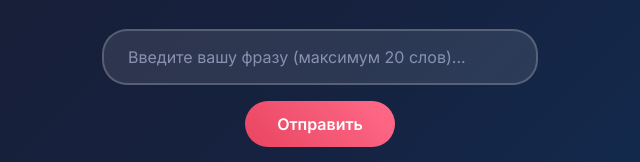
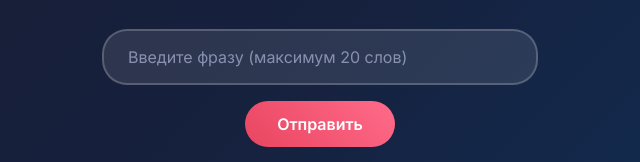
Before and after one commit to BurtsevAnton/open-the-door, a plain HTML site: page index.html in a window 1280 px wide. Shown: the part 363-525 px from the top of the page, 320-960 px from the left. Drawn offline with Linux system fonts and the light colour scheme.

Commit message:
instruction fixed

```diff
--- a/index.html
+++ b/index.html
@@ -316,7 +316,7 @@
                 type="text"
                 class="input-field"
                 id="userInput"
-                placeholder="Введите вашу фразу (максимум 20 слов)..."
+                placeholder="Введите фразу (максимум 20 слов)"
                 maxlength="100"
             >
             <button class="submit-btn" id="submitBtn">Отправить</button>
```
